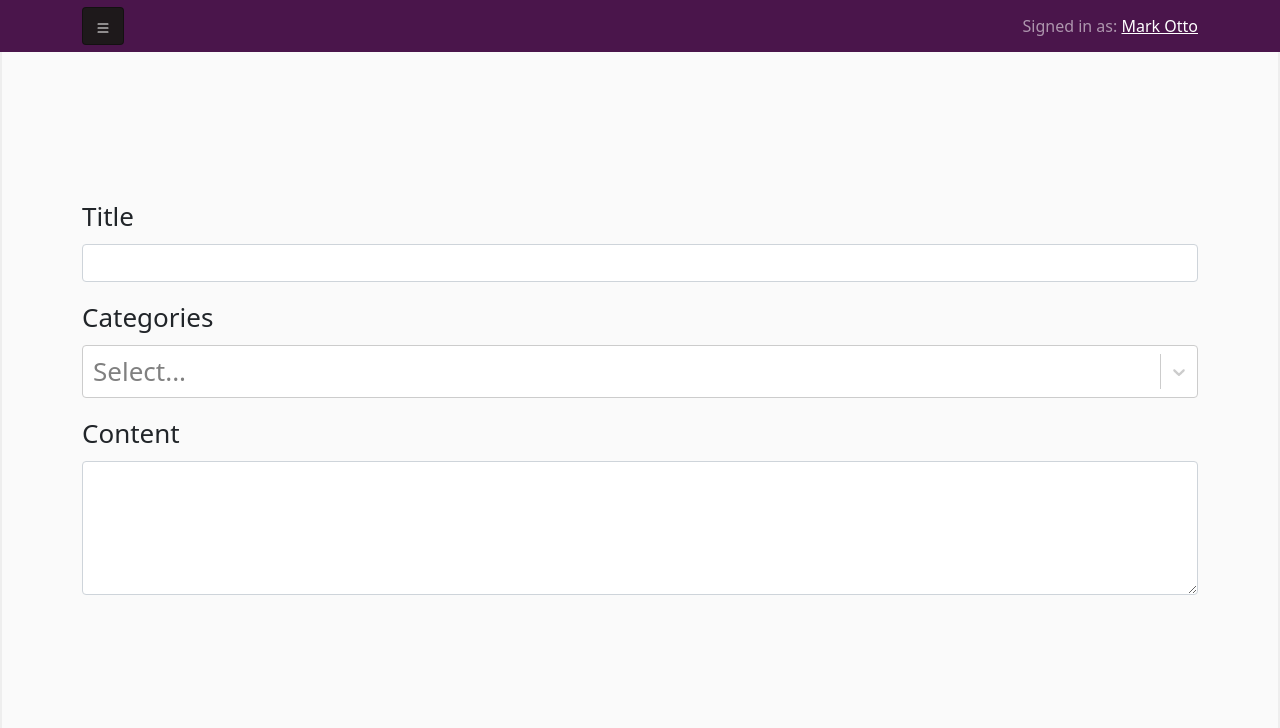
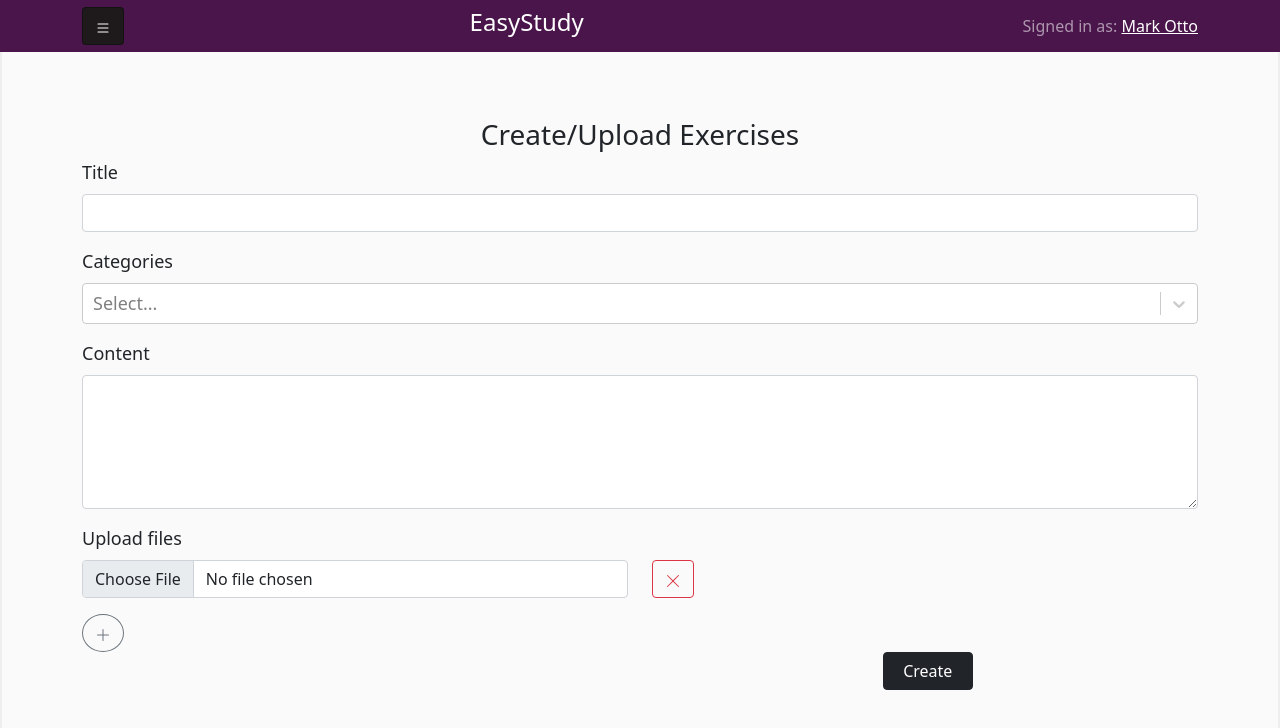
Before and after one commit to joacocruz6/easy_study, a React (Create React App) app: page / in a window 1280 px wide. Shown: the top 728 px of the page. Built offline with nearby package versions, Linux system fonts and the light colour scheme.

Commit message:
feat(create_file): finish the create file outline

```diff
--- /dev/null
+++ b/src/components/CreateForm/CreateForm.css
@@ -0,0 +1,10 @@
+.create_form {
+	font-size: large;
+	text-align: left;
+}
+
+.create_button {
+	position: relative;
+	left: 63.5vw;
+	width: 90px;
+}
--- a/src/components/CreateForm/CreateForm.jsx
+++ b/src/components/CreateForm/CreateForm.jsx
@@ -3,13 +3,18 @@ import Form from "react-bootstrap/Form";
 import Container from "react-bootstrap/Container";
 import Row from "react-bootstrap/Row";
 import Col from "react-bootstrap/Col";
+import Button from "react-bootstrap/Button";
 import TitleInput from "./TitleInput";
 import ContentInput from "./ContentInput";
 import CategoriesInput from "./CategoriesInput";
 
+import "./CreateForm.css";
+import FileInput from "./FileInput";
+
 const CreateForm = () => (
 	<>
-		<Container style={{ "text-align": "left" }}>
+		<Container className="create_form">
+			<h3 style={{ "text-align": "center" }}>Create/Upload Exercises</h3>
 			<Form>
 				<Row className="g-4">
 					<Col>
@@ -26,6 +31,16 @@ const CreateForm = () => (
 						<ContentInput />
 					</Col>
 				</Row>
+				<Row>
+					<Col>
+						<FileInput />
+					</Col>
+				</Row>
+				<Row>
+					<Button className="create_button" variant="dark">
+						Create
+					</Button>
+				</Row>
 			</Form>
 		</Container>
 	</>
--- /dev/null
+++ b/src/components/CreateForm/FileInput.css
@@ -0,0 +1,3 @@
+.add_file_button {
+	border-radius: 50%;
+}
--- /dev/null
+++ b/src/components/CreateForm/FileInput.jsx
@@ -0,0 +1,57 @@
+import React from "react";
+import Form from "react-bootstrap/Form";
+import Button from "react-bootstrap/Button";
+import Tooltip from "react-bootstrap/Tooltip";
+import OverlayTrigger from "react-bootstrap/OverlayTrigger";
+import Col from "react-bootstrap/Col";
+import Row from "react-bootstrap/Row";
+import { BsPlusLg, BsXLg } from "react-icons/bs";
+
+import "./FileInput.css";
+
+const renderTooltip = (props) => (
+	<Tooltip id="button-tooltip" {...props}>
+		Add more files.
+	</Tooltip>
+);
+const renderDismissTooltip = (props) => (
+	<Tooltip id="dismiss-tooltip" {...props}>
+		Dismiss file
+	</Tooltip>
+);
+
+const FileInput = () => (
+	<>
+		<Form.Group controlId="formFile" className="mb-3">
+			<Form.Label>Upload files</Form.Label>
+			<Row>
+				<Col>
+					<Form.Control type="file" />
+				</Col>
+				<Col>
+					<OverlayTrigger
+						placement="right"
+						delay={{ show: 250, hide: 400 }}
+						overlay={renderDismissTooltip}
+					>
+						<Button variant="outline-danger">
+							<BsXLg />
+						</Button>
+					</OverlayTrigger>
+				</Col>
+			</Row>
+		</Form.Group>
+		<OverlayTrigger
+			placement="right"
+			delay={{ show: 250, hide: 400 }}
+			overlay={renderTooltip}
+		>
+			<Button variant="outline-secondary" className="add_file_button">
+				{" "}
+				<BsPlusLg />{" "}
+			</Button>
+		</OverlayTrigger>
+	</>
+);
+
+export default FileInput;
--- a/src/components/Navbar/Navbar.jsx
+++ b/src/components/Navbar/Navbar.jsx
@@ -10,6 +10,11 @@ const Navigation = () => {
 				<Container>
 					<NavigationMenu />
 					<Navbar.Toggle />
+					<Navbar.Collapse style={{ "padding-left": "27vw" }}>
+						<Navbar.Brand href="/">
+							<h4> EasyStudy </h4>
+						</Navbar.Brand>
+					</Navbar.Collapse>
 					<Navbar.Collapse className="justify-content-end">
 						<Navbar.Text>
 							Signed in as: <a href="#login">Mark Otto</a>
```
